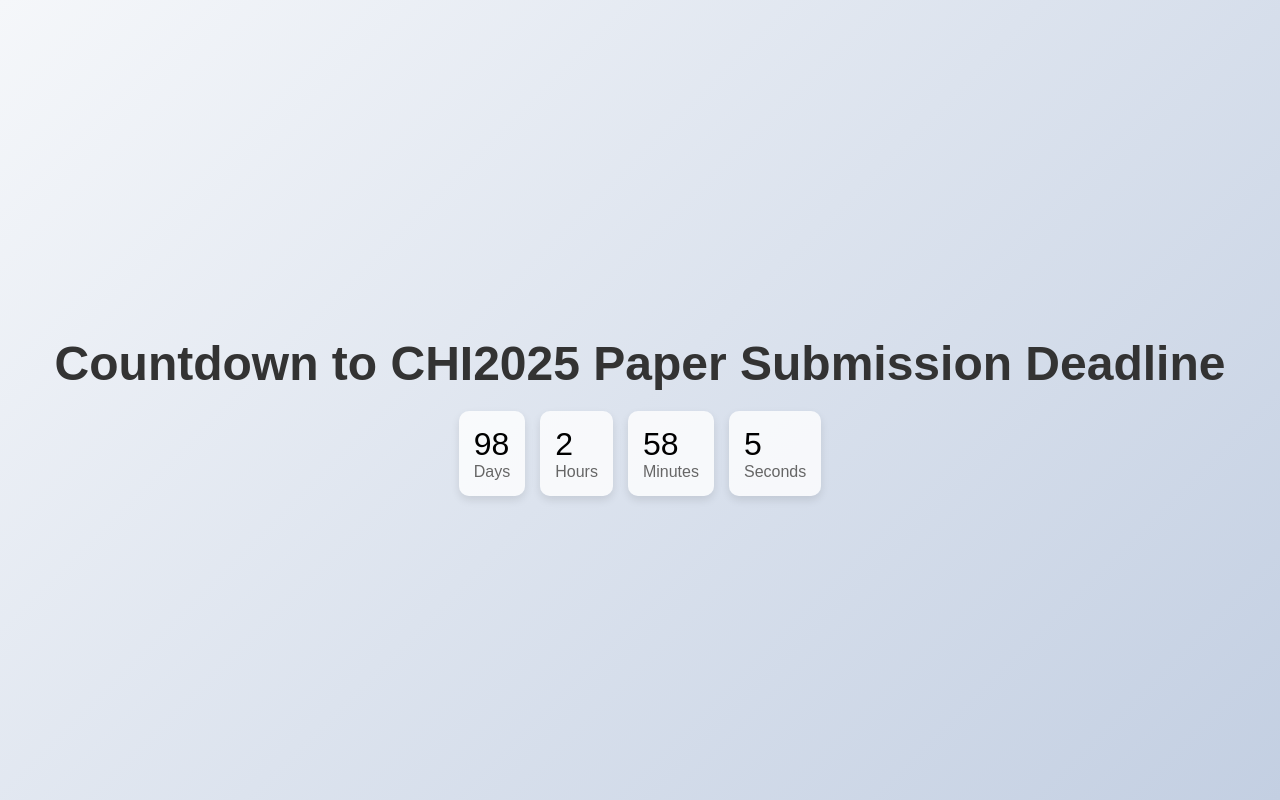
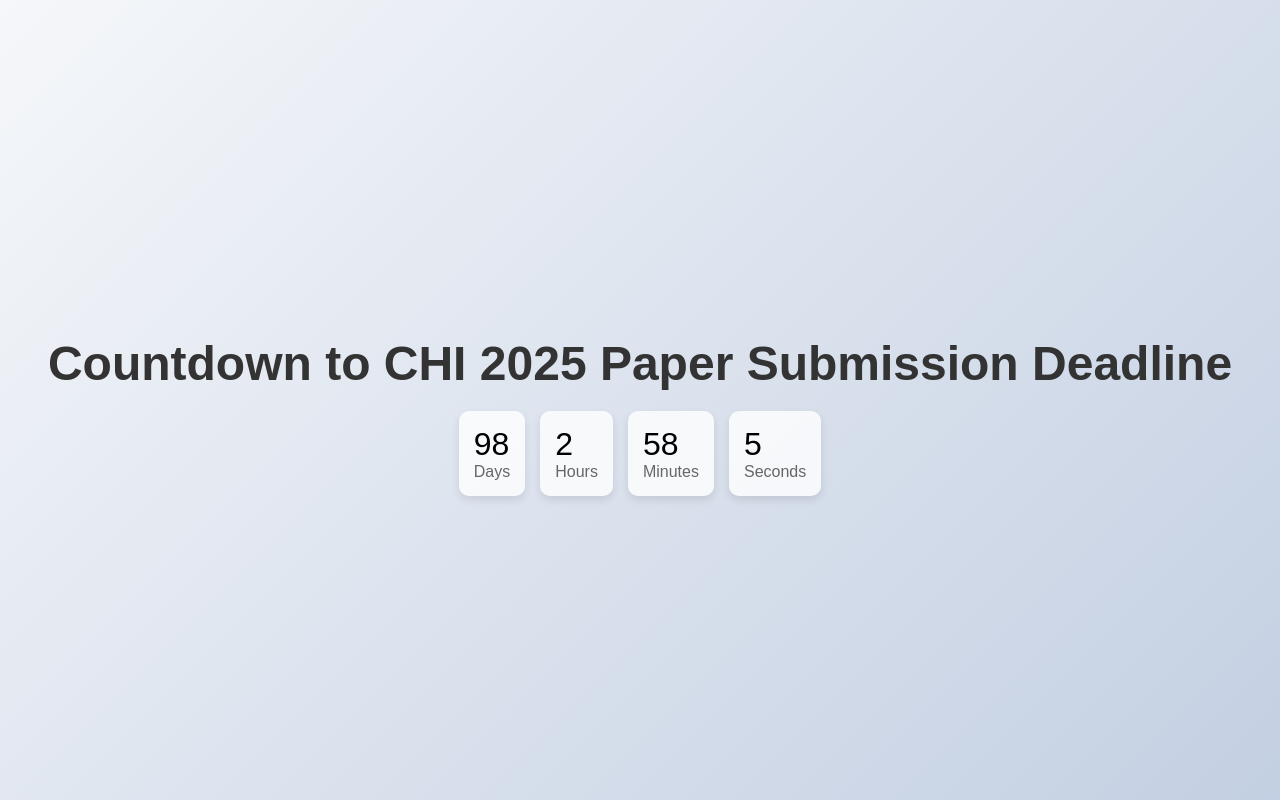
Before and after one commit to Dynasty-Li/dynasty-li.github.io, a plain HTML site: page chi2025_countdown.html in a window 1280 px wide. Drawn offline with Linux system fonts and the light colour scheme.

Commit message:
Update chi2025_countdown.html

```diff
--- a/chi2025_countdown.html
+++ b/chi2025_countdown.html
@@ -40,7 +40,7 @@
     </style>
 </head>
 <body>
-    <h1>Countdown to CHI2025 Paper Submission Deadline</h1>
+    <h1>Countdown to CHI 2025 Paper Submission Deadline</h1>
     <div id="countdown">
         <div class="countdown-item">
             <div id="days"></div>
```
